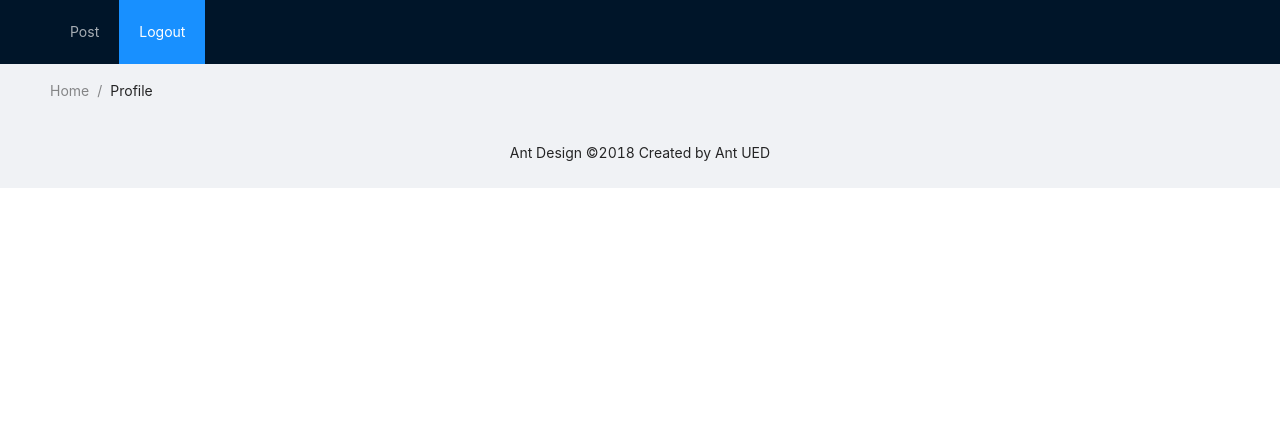
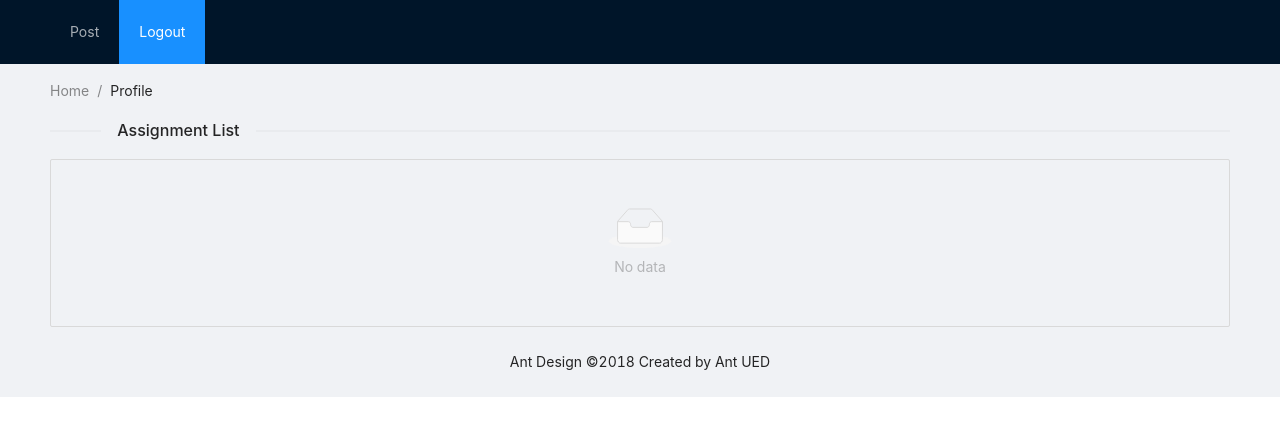
Before and after one commit to tolopsy/classroom, a React (Create React App) app: page / in a window 1280 px wide. Shown: the top 436 px of the page. Built offline with nearby package versions, Linux system fonts and the light colour scheme.

Commit message:
assignment list and route

```diff
--- a/src/Routes.js
+++ b/src/Routes.js
@@ -4,14 +4,15 @@ import { Route } from 'react-router-dom';
 import LoginForm from './containers/Login';
 import SignupForm from './containers/Signup';
 import Profile from './containers/Profile';
+import AssignmentList from './containers/Assignment';
 
 const BaseRouter = () => {
   return (
     <div>
+      <Route exact path='/' component={AssignmentList} />
       <Route exact path='/login' component={LoginForm} />
       <Route exact path='/signup' component={SignupForm} />
       <Route exact path='/profile/:id' component={Profile} />
-
     </div>
   );
 }
--- /dev/null
+++ b/src/containers/Assignment.js
@@ -0,0 +1,62 @@
+import React from 'react';
+import { connect } from 'react-redux';
+import { List, Divider, Skeleton } from 'antd';
+
+import * as actions from '../store/actions/assignments';
+import Hoc from '../hoc/hoc';
+
+class AssignmentList extends React.Component {
+    componentDidMount() {
+        if (this.props.token !== undefined && this.props.token !== null) {
+            this.props.getAssignment(this.props.token);
+        }
+    }
+
+    componentWillReceiveProps(newProps) {
+        if (newProps.token !== this.props.token) {
+            if (newProps.token !== undefined && newProps.token !== null) {
+                this.props.getAssignment(newProps.token);
+            }
+        }
+
+    }
+    render() {
+        return (
+            <Hoc>
+                {
+                    this.props.loading ?
+                        <Skeleton active />
+
+                        :
+                        <div>
+                            <Divider orientation="left">Assignment List</Divider>
+                            <List
+                                size="large"
+                                bordered
+                                dataSource={this.props.assignments}
+                                renderItem={item => <List.Item>{item}</List.Item>}
+                            />
+                        </div>
+                }
+            </Hoc>
+
+        )
+    }
+}
+
+const mapStateToProps = state => {
+    return {
+        token: state.auth.token,
+        assignments: state.assignments.assignments,
+        loading: state.assignments.loading,
+    }
+}
+
+const mapDispatchToProps = dispatch => {
+    return {
+        getAssignment: (token) => dispatch(actions.getAssignment(token))
+    };
+}
+
+
+export default connect(mapStateToProps, mapDispatchToProps)(AssignmentList);
```
